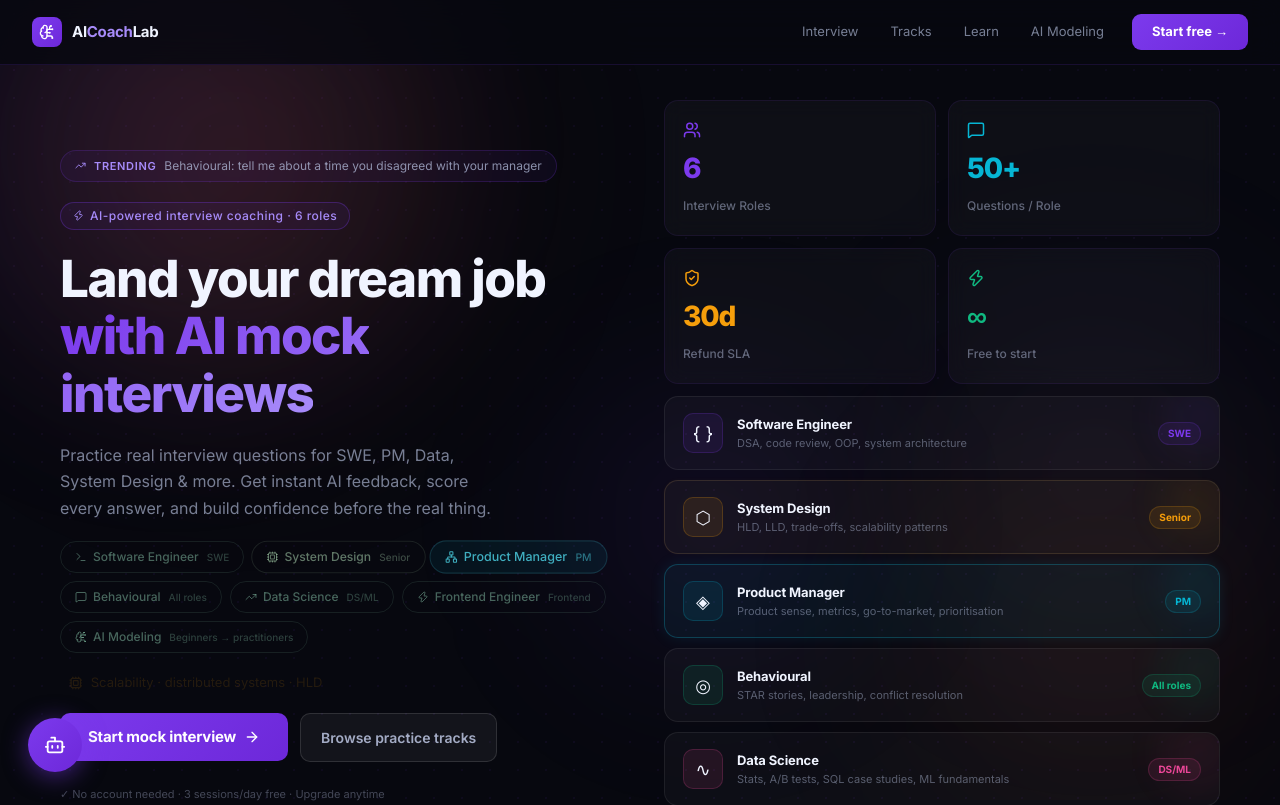
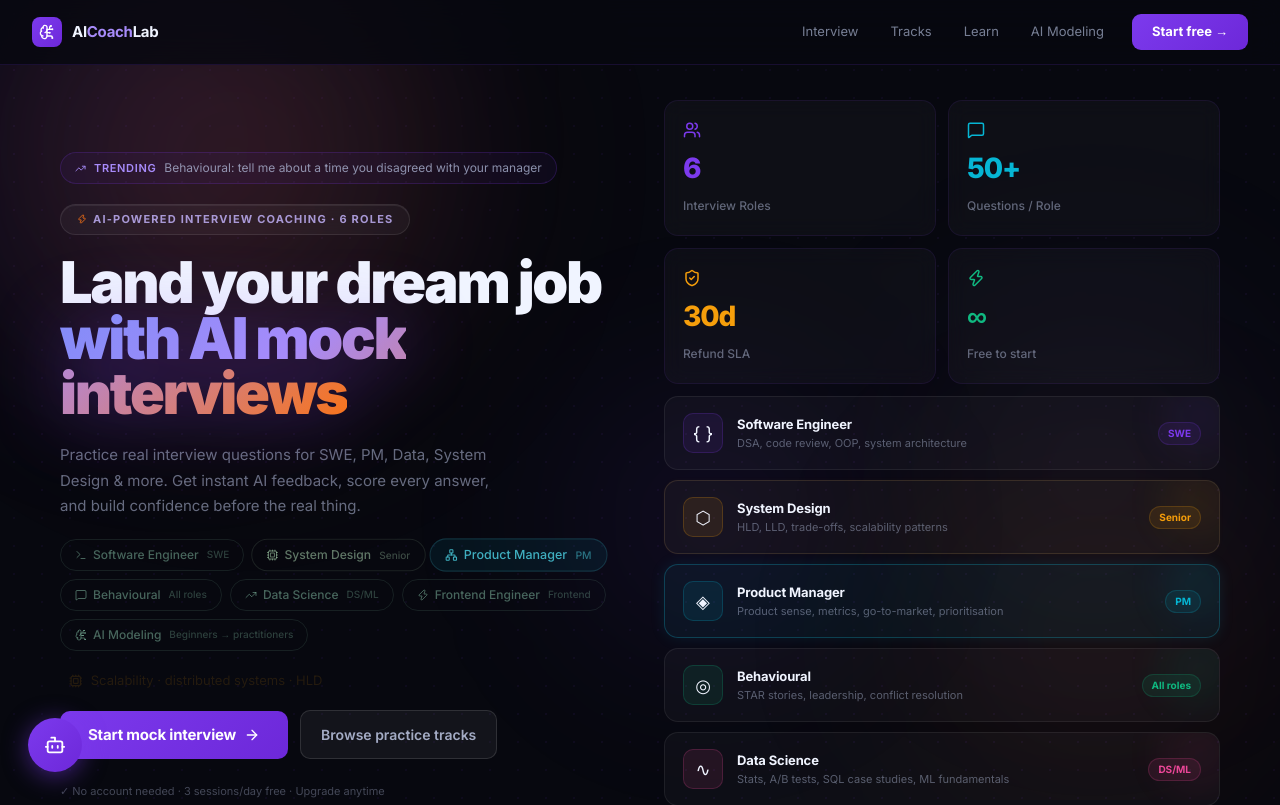
Before and after one commit to infosiva/aicoachlab, a Next.js app: page / in a window 1280 px wide. Shown: the top 805 px of the page. Built offline with nearby package versions, Linux system fonts and the light colour scheme.

Commit message:
feat(hero): liquid-glass badge, oversized headline 0.97 leading, orange+violet gradient

```diff
--- a/app/AICoachLabPage.tsx
+++ b/app/AICoachLabPage.tsx
@@ -357,20 +357,33 @@
               <TrendingTicker topics={content.trendingTopics} />
             </motion.div>
 
-            {/* eyebrow */}
+            {/* eyebrow — liquid-glass AI Workflow style */}
             <motion.div variants={fadeUp} custom={1}>
-              <span style={{ display: "inline-flex", alignItems: "center", gap: 6, padding: "4px 12px", borderRadius: 999, border: "1px solid rgba(124,58,237,0.3)", background: "rgba(124,58,237,0.07)", fontSize: 12, color: "#a78bfa", fontWeight: 500, letterSpacing: "0.04em" }}>
-                <Zap size={11} /> {content.hero.eyebrow}
+              <span style={{
+                display: "inline-flex", alignItems: "center", gap: 6,
+                padding: "6px 16px", borderRadius: 9999,
+                background: "rgba(255,255,255,0.04)",
+                backdropFilter: "blur(12px)", WebkitBackdropFilter: "blur(12px)",
+                border: "1px solid rgba(255,255,255,0.09)",
+                boxShadow: "inset 0 1px 0 rgba(255,255,255,0.07)",
+                fontSize: 11, color: "rgba(196,181,253,0.82)",
+                fontWeight: 700, letterSpacing: "0.11em", textTransform: "uppercase",
+              }}>
+                <Zap size={10} style={{ color: "#f97316" }} /> {content.hero.eyebrow}
               </span>
             </motion.div>
 
-            {/* headline */}
-            <motion.h1 variants={fadeUp} custom={2} style={{ fontSize: "clamp(2rem,4vw,3.2rem)", fontWeight: 800, lineHeight: 1.12, letterSpacing: "-0.03em", margin: 0, color: "#f0f4ff" }}>
+            {/* headline — larger, tighter */}
+            <motion.h1 variants={fadeUp} custom={2} style={{ fontSize: "clamp(2.25rem,4.5vw,3.75rem)", fontWeight: 900, lineHeight: 0.97, letterSpacing: "-0.04em", margin: 0, color: "#f0f4ff" }}>
               {content.hero.headline[0]}{" "}
-              <span style={{ background: "linear-gradient(120deg,#7c3aed,#a78bfa)", WebkitBackgroundClip: "text", WebkitTextFillColor: "transparent" }}>{content.hero.headline[1]}</span>
+              <span style={{
+                background: "linear-gradient(135deg,#818cf8 0%,#a78bfa 40%,#f97316 100%)",
+                WebkitBackgroundClip: "text", WebkitTextFillColor: "transparent",
+                filter: "drop-shadow(0 0 36px rgba(124,58,237,0.45))",
+              }}>{content.hero.headline[1]}</span>
             </motion.h1>
 
-            <motion.p variants={fadeUp} custom={3} style={{ fontSize: 16, color: "rgba(180,190,220,0.65)", lineHeight: 1.65, margin: 0, maxWidth: 440 }}>
+            <motion.p variants={fadeUp} custom={3} style={{ fontSize: 15, color: "rgba(180,190,220,0.55)", lineHeight: 1.7, margin: 0, maxWidth: 440 }}>
               {content.hero.subheadline}
             </motion.p>
 
```
